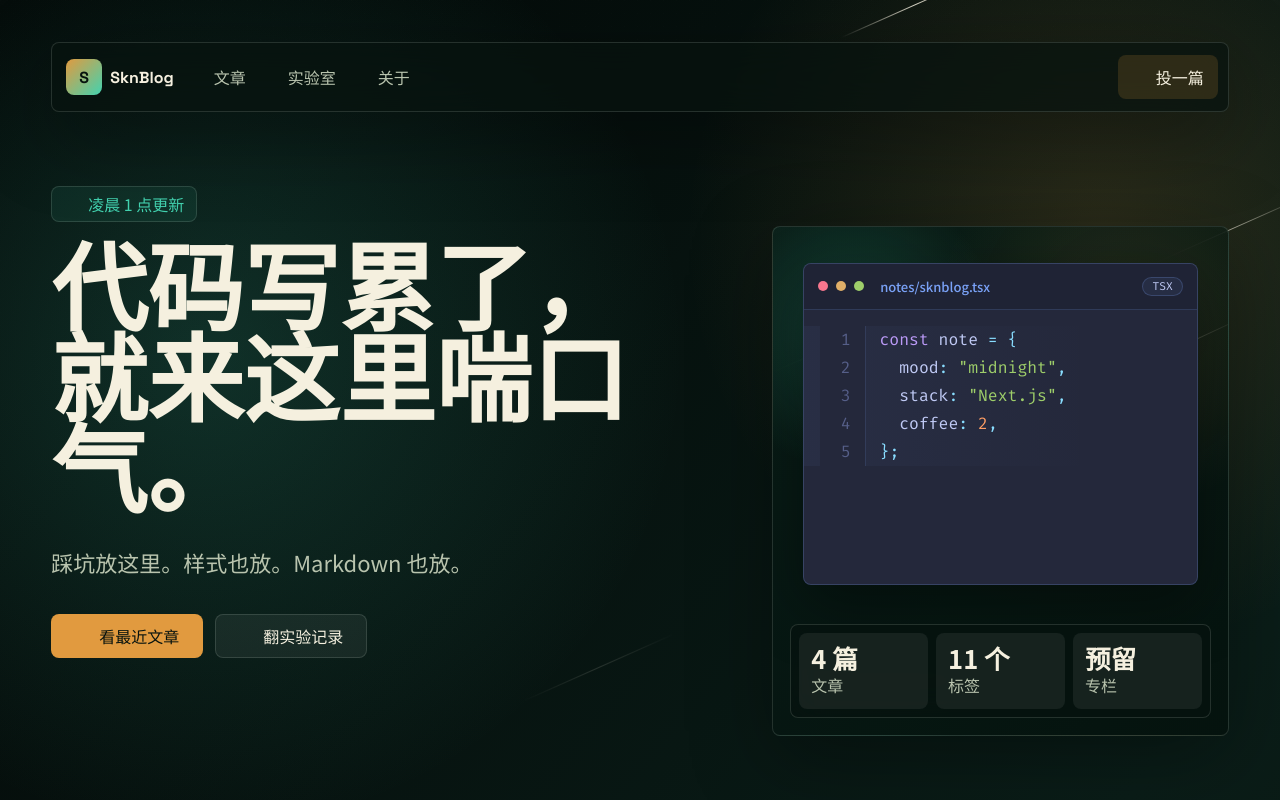
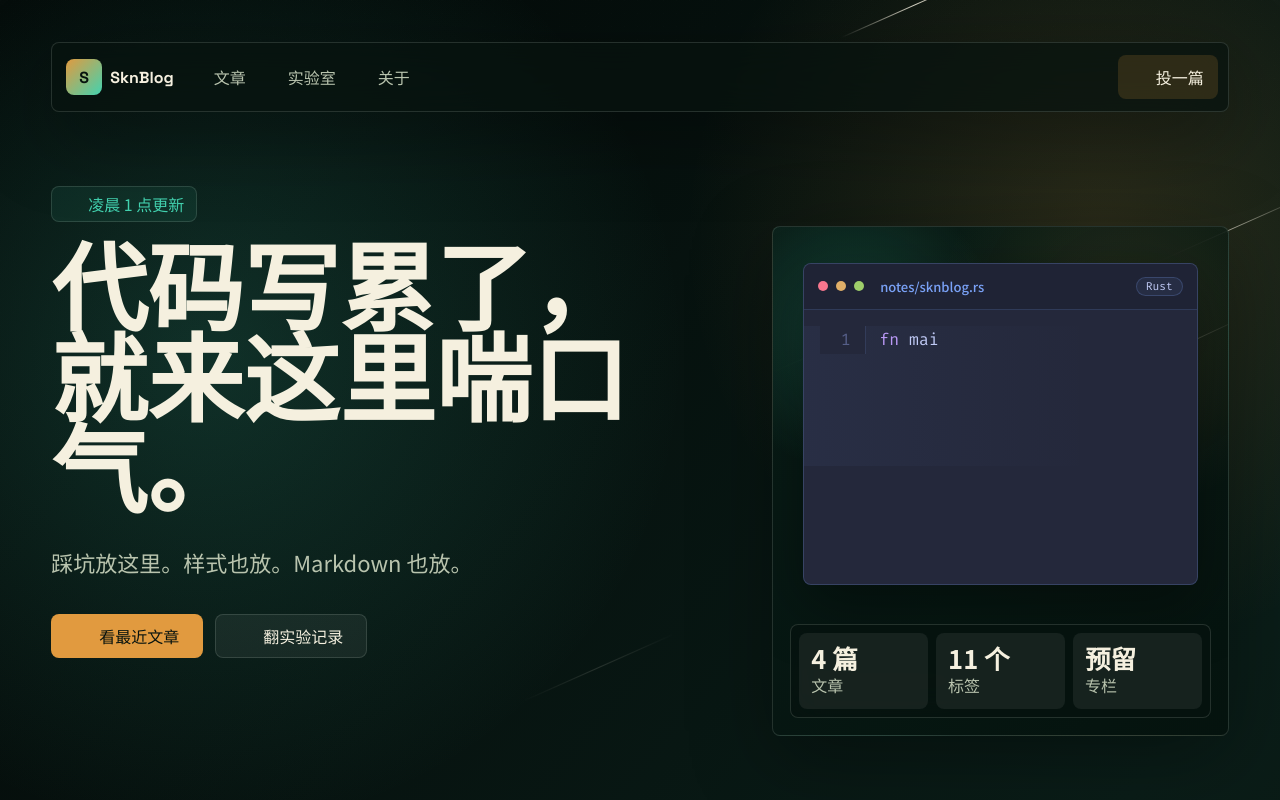
Before and after one commit to sknying/SknBlog, a Next.js app: page / in a window 1280 px wide. Shown: the top 800 px of the page. Built offline with nearby package versions, Linux system fonts and the light colour scheme; some icons are missing.

Commit message:
feat-home-rust-typing-preview

```diff
--- a/app/styles/code.css
+++ b/app/styles/code.css
@@ -50,3 +50,20 @@
 .code-token.punctuation {
   color: #89ddff;
 }
+
+.typing-caret {
+  display: inline-block;
+  width: 0.62ch;
+  height: 1.12em;
+  margin-left: 2px;
+  vertical-align: -0.16em;
+  background: var(--accent-2);
+  box-shadow: 0 0 14px rgba(67, 211, 176, 0.65);
+  animation: code-caret-blink 760ms steps(2, start) infinite;
+}
+
+@keyframes code-caret-blink {
+  50% {
+    opacity: 0;
+  }
+}
--- a/components/blog-home.css
+++ b/components/blog-home.css
@@ -415,6 +415,7 @@ h1 {
 
 .editor-body pre {
   margin: 0;
+  min-height: calc(5 * 1.75em);
   overflow: auto;
   color: #c0caf5;
   background:
--- a/components/blog-home.tsx
+++ b/components/blog-home.tsx
@@ -8,13 +8,13 @@ import { getLanguageLabel, highlightCodeLine } from "@/lib/code-highlight";
 import { getPostTimeLabel, getPrimaryTag, posts, type Post } from "@/lib/blog-data";
 import { usePostTagState } from "@/lib/tag-state";
 
-const HOME_DEMO_LANGUAGE = "tsx";
-const HOME_DEMO_CODE = `const note = {
-  mood: "midnight",
-  stack: "Next.js",
-  coffee: 2,
-};`;
-const HOME_DEMO_LINES = HOME_DEMO_CODE.split("\n");
+const HOME_DEMO_LANGUAGE = "rust";
+const HOME_DEMO_CODE = `fn main() {
+    let mood = "midnight";
+    let coffee = 2;
+    println!("SknBlog: {mood} x{coffee}");
+}`;
+const HOME_DEMO_PAUSE_TICKS = 34;
 
 function MeteorCursor() {
   const [points, setPoints] = useState<Array<{ id: number; x: number; y: number }>>([]);
@@ -85,7 +85,11 @@ function PostImage({ post, index }: { post: Post; index: number }) {
 
 export function BlogHome() {
   const [subscribed, setSubscribed] = useState(false);
+  const [typedTick, setTypedTick] = useState(0);
   const { posts: visiblePosts, tags } = usePostTagState(posts);
+  const typedCode = HOME_DEMO_CODE.slice(0, Math.min(typedTick, HOME_DEMO_CODE.length));
+  const typedLines = typedCode.split("\n");
+  const isTyping = typedTick < HOME_DEMO_CODE.length;
   const stats = useMemo(
     () => [
       { label: "文章", value: `${visiblePosts.length} 篇` },
@@ -94,6 +98,21 @@ export function BlogHome() {
     ],
     [tags.length, visiblePosts.length]
   );
+
+  useEffect(() => {
+    const prefersReducedMotion = window.matchMedia("(prefers-reduced-motion: reduce)").matches;
+
+    if (prefersReducedMotion) {
+      setTypedTick(HOME_DEMO_CODE.length);
+      return;
+    }
+
+    const intervalId = window.setInterval(() => {
+      setTypedTick((current) => (current >= HOME_DEMO_CODE.length + HOME_DEMO_PAUSE_TICKS ? 0 : current + 1));
+    }, 42);
+
+    return () => window.clearInterval(intervalId);
+  }, []);
 
   return (
     <main className="site-shell">
@@ -148,18 +167,21 @@ export function BlogHome() {
                 <span />
                 <span />
                 <span />
-                <b>notes/sknblog.tsx</b>
+                <b>notes/sknblog.rs</b>
                 <em>{getLanguageLabel(HOME_DEMO_LANGUAGE)}</em>
               </div>
               <div className="editor-body">
                 <pre>
                   <code>
-                    {HOME_DEMO_LINES.map((line, lineIndex) => (
+                    {typedLines.map((line, lineIndex) => (
                       <span className="code-line" key={`home-demo-${lineIndex}`}>
                         <span className="code-line-number" aria-hidden="true">
                           {lineIndex + 1}
                         </span>
-                        <span className="code-line-content">{highlightCodeLine(line, HOME_DEMO_LANGUAGE, lineIndex)}</span>
+                        <span className="code-line-content">
+                          {highlightCodeLine(line, HOME_DEMO_LANGUAGE, lineIndex)}
+                          {isTyping && lineIndex === typedLines.length - 1 ? <span className="typing-caret" aria-hidden="true" /> : null}
+                        </span>
                       </span>
                     ))}
                   </code>
--- a/lib/code-highlight.tsx
+++ b/lib/code-highlight.tsx
@@ -12,6 +12,7 @@ const CODE_KEYWORDS = new Set([
   "extends",
   "false",
   "finally",
+  "fn",
   "for",
   "from",
   "function",
@@ -20,9 +21,12 @@ const CODE_KEYWORDS = new Set([
   "in",
   "interface",
   "let",
+  "match",
+  "mut",
   "new",
   "null",
   "return",
+  "self",
   "switch",
   "true",
   "try",
@@ -49,6 +53,10 @@ export function getCodeLanguage(title: string) {
     return "css";
   }
 
+  if (normalized.endsWith(".rs")) {
+    return "rust";
+  }
+
   return "text";
 }
 
@@ -67,6 +75,10 @@ export function getLanguageLabel(language: string) {
 
   if (language === "yaml") {
     return "YAML";
+  }
+
+  if (language === "rust") {
+    return "Rust";
   }
 
   return "Text";
```
